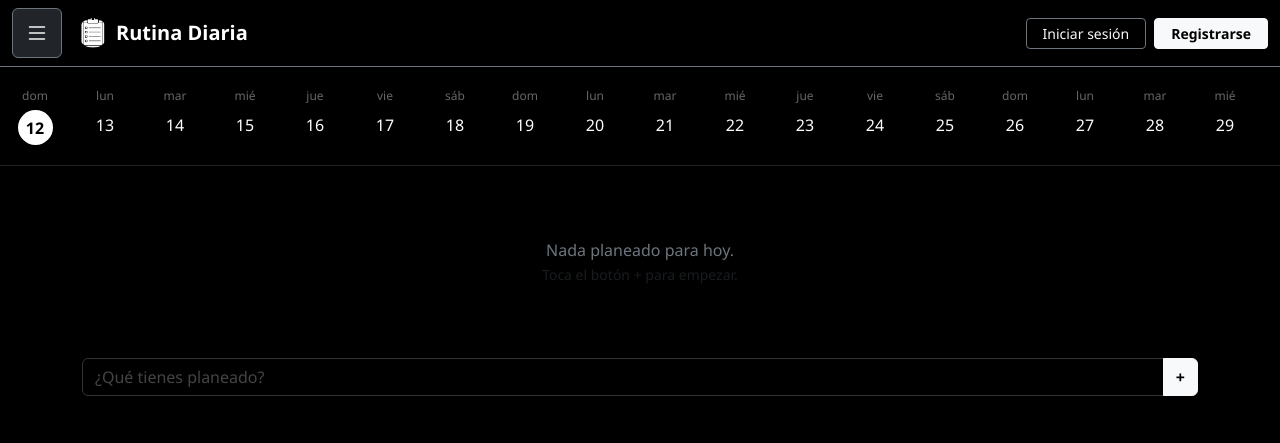
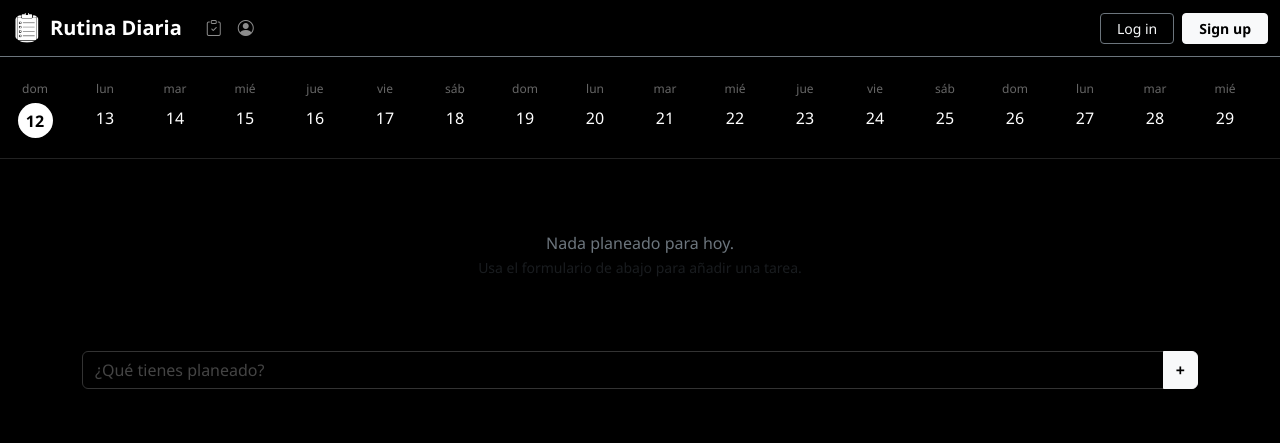
Before and after one commit to OscarMedina-125435/practica1, a Flask app: page / in a window 1280 px wide. Shown: the top 443 px of the page. Run offline with Flask 3, Linux system fonts and the light colour scheme.

Commit message:
terminado y sin java

```diff
--- a/templates/base.html
+++ b/templates/base.html
@@ -6,57 +6,34 @@
     <title>{% block title %}Gestor de Tareas{% endblock %}</title>
     <link href="https://cdn.jsdelivr.net/npm/bootstrap@5.3.0/dist/css/bootstrap.min.css" rel="stylesheet">
     <link rel="stylesheet" href="https://cdn.jsdelivr.net/npm/bootstrap-icons@1.11.1/font/bootstrap-icons.css">
+    <link rel="stylesheet" href="{{ url_for('static', filename='css/style.css') }}">
+    <style>
+        /* Ajuste para que el contenido no quede debajo de la navbar fija */
+        body { padding-top: 60px; }
+    </style>
+</head>
+<body class="bg-black text-white">
 
+    <nav class="navbar navbar-expand navbar-dark bg-black border-bottom border-secondary fixed-top">
+      <div class="container-fluid">
+        <a class="navbar-brand d-flex align-items-center" href="/">
+            <img src="{{ url_for('static', filename='img/logo.jpg') }}" alt="Logo" width="30" height="30" class="d-inline-block align-text-top me-2 rounded-circle">
+            <span class="fw-bold">Rutina Diaria</span>
+        </a>
 
-    <link rel="stylesheet" href="{{ url_for('static', filename='css/style.css') }}">
-
-</head>
-<body>
-
-    <div class="offcanvas offcanvas-start bg-dark text-white" tabindex="-1" id="offcanvasMenu" aria-labelledby="offcanvasLabel">
-        <div class="offcanvas-header border-bottom border-secondary">
-            <h5 class="offcanvas-title" id="offcanvasLabel">Menú</h5>
-            <button type="button" class="btn-close btn-close-white" data-bs-dismiss="offcanvas" aria-label="Close"></button>
-        </div>
-        <div class="offcanvas-body p-0">
-            <div class="list-group list-group-flush">
-                <a href="/" class="list-group-item list-group-item-action bg-dark text-white border-secondary py-3">
-                    <i class="bi bi-clipboard-check me-3"></i> Gestor de tareas
-                </a>
-
-                <a href="/perfil" class="list-group-item list-group-item-action bg-dark text-white border-secondary py-3">
-                    <i class="bi bi-person-circle me-3"></i> Perfil
-                </a>
-            </div>
-        </div>
-    </div>
-
-    <nav class="navbar navbar-dark bg-black border-bottom border-secondary">
-      <div class="container-fluid">
-        <div class="d-flex align-items-center">
-          <button class="btn btn-dark border-secondary me-3" type="button" data-bs-toggle="offcanvas" data-bs-target="#offcanvasMenu">
-            <i class="bi bi-list fs-4"></i>
-          </button>
-
-          <a class="navbar-brand d-flex align-items-center" href="/">
-        <img src="{{ url_for('static', filename='img/logo.jpg') }}" alt="Logo" width="30" height="30" class="d-inline-block align-text-top me-2 rounded-circle">
-            <span class="fw-bold">Rutina Diaria</span>
-          </a>
+        <div class="navbar-nav me-auto">
+            <a class="nav-link" href="/"><i class="bi bi-clipboard-check"></i></a>
+            <a class="nav-link" href="/perfil"><i class="bi bi-person-circle"></i></a>
         </div>
 
-        <div class="d-flex gap-2 ms-auto">
-          <a href="/login" class="btn btn-sm btn-outline-light border-secondary px-3">
-            Iniciar sesión
-          </a>
-          <a href="/register" class="btn btn-sm btn-light fw-bold px-3">
-            Registrarse
-          </a>
+        <div class="d-flex gap-2">
+          <a href="/login" class="btn btn-sm btn-outline-light border-secondary px-3">Log in</a>
+          <a href="/register" class="btn btn-sm btn-light fw-bold px-3">Sign up</a>
         </div>
       </div>
     </nav>
 
     {% block content %}{% endblock %}
 
-    <script src="https://cdn.jsdelivr.net/npm/bootstrap@5.3.0/dist/js/bootstrap.bundle.min.js"></script>
-</body>
+    </body>
 </html>
--- a/templates/index.html
+++ b/templates/index.html
@@ -1,10 +1,9 @@
 {% extends "base.html" %}
 
 {% block content %}
-
 <div class="nav-scrollable">
     {% for d in dias %}
-        <a href="/?fecha={{ d.id }}" class="dia-item">
+    <a href="/?fecha={{ d.id }}" class="dia-item text-decoration-none">
         <div style="font-size: 0.75rem; text-transform: lowercase;">{{ d.nombre }}</div>
         <div class="{{ 'circulo-sel' if seleccionado == d.id else 'text-white pt-2' }}">
             {{ d.numero }}
@@ -28,17 +27,16 @@
                     </div>
 
                     <div class="d-flex align-items-center gap-2">
-                            <form action="/update_status/{{ seleccionado }}/{{ loop.index0 }}" method="POST">
-                                <select name="nuevo_estado" onchange="this.form.submit()" class="form-select form-select-sm bg-dark text-white border-secondary" style="width: auto;">
+                        <form action="/update_status/{{ seleccionado }}/{{ loop.index0 }}" method="POST" class="d-flex gap-1">
+                            <select name="nuevo_estado" class="form-select form-select-sm bg-dark text-white border-secondary" style="width: auto;">
                                 <option value="pendiente" {% if t.status == 'pendiente' %} selected {% endif %}>⏳</option>
                                 <option value="en proceso" {% if t.status == 'en proceso' %} selected {% endif %}>🚧</option>
                                 <option value="terminado" {% if t.status == 'terminado' %} selected {% endif %}>✅</option>
                             </select>
+                            <button type="submit" class="btn btn-sm btn-secondary" title="Actualizar estado">Ok</button>
                         </form>
 
-
-
-                            <a href="/delete/{{ seleccionado }}/{{ loop.index0 }}" class="btn btn-sm btn-outline-danger" onclick="return confirm('¿Borrar tarea?')">
+                        <a href="/delete/{{ seleccionado }}/{{ loop.index0 }}" class="btn btn-sm btn-outline-danger">
                             <i class="bi bi-trash"></i>
                         </a>
                     </div>
@@ -53,38 +51,17 @@
                         <span class="badge rounded-pill bg-success">Terminado</span>
                     {% endif %}
                 </div>
-
-                    <div class="modal fade" id="editModal{{ loop.index }}" tabindex="-1" aria-hidden="true">
-                        <div class="modal-dialog modal-dialog-centered">
-                            <div class="modal-content bg-dark border-secondary">
-                                <form action="/edit/{{ seleccionado }}/{{ loop.index0 }}" method="POST">
-                                    <div class="modal-header border-secondary">
-                                        <h5 class="modal-title text-white">Editar Tarea</h5>
-                                        <button type="button" class="btn-close btn-close-white" data-bs-dismiss="modal"></button>
-                                    </div>
-                                    <div class="modal-body">
-                                        <input type="text" name="nuevo_nombre" class="form-control bg-dark text-white border-secondary" value="{{ t.nombre }}" required>
-                                    </div>
-                                    <div class="modal-footer border-0">
-                                        <button type="button" class="btn btn-secondary" data-bs-dismiss="modal">Cancelar</button>
-                                        <button type="submit" class="btn btn-primary">Guardar</button>
-                                    </div>
-                                </form>
-                            </div>
-                        </div>
-                    </div>
             </div>
         {% else %}
             <div class="text-center py-5">
                 <p class="text-secondary mb-0">Nada planeado para hoy.</p>
-                    <small class="text-muted">Toca el botón + para empezar.</small>
+                <small class="text-muted">Usa el formulario de abajo para añadir una tarea.</small>
             </div>
         {% endfor %}
     </div>
 
     <form action="/add" method="POST" class="mt-4 pb-5">
         <input type="hidden" name="fecha" value="{{ seleccionado }}">
-
         <div class="input-group">
             <input type="text" name="tarea"
                    class="form-control bg-dark text-white border-secondary"
```
Lines whose indentation alone changed are shown as unchanged.
